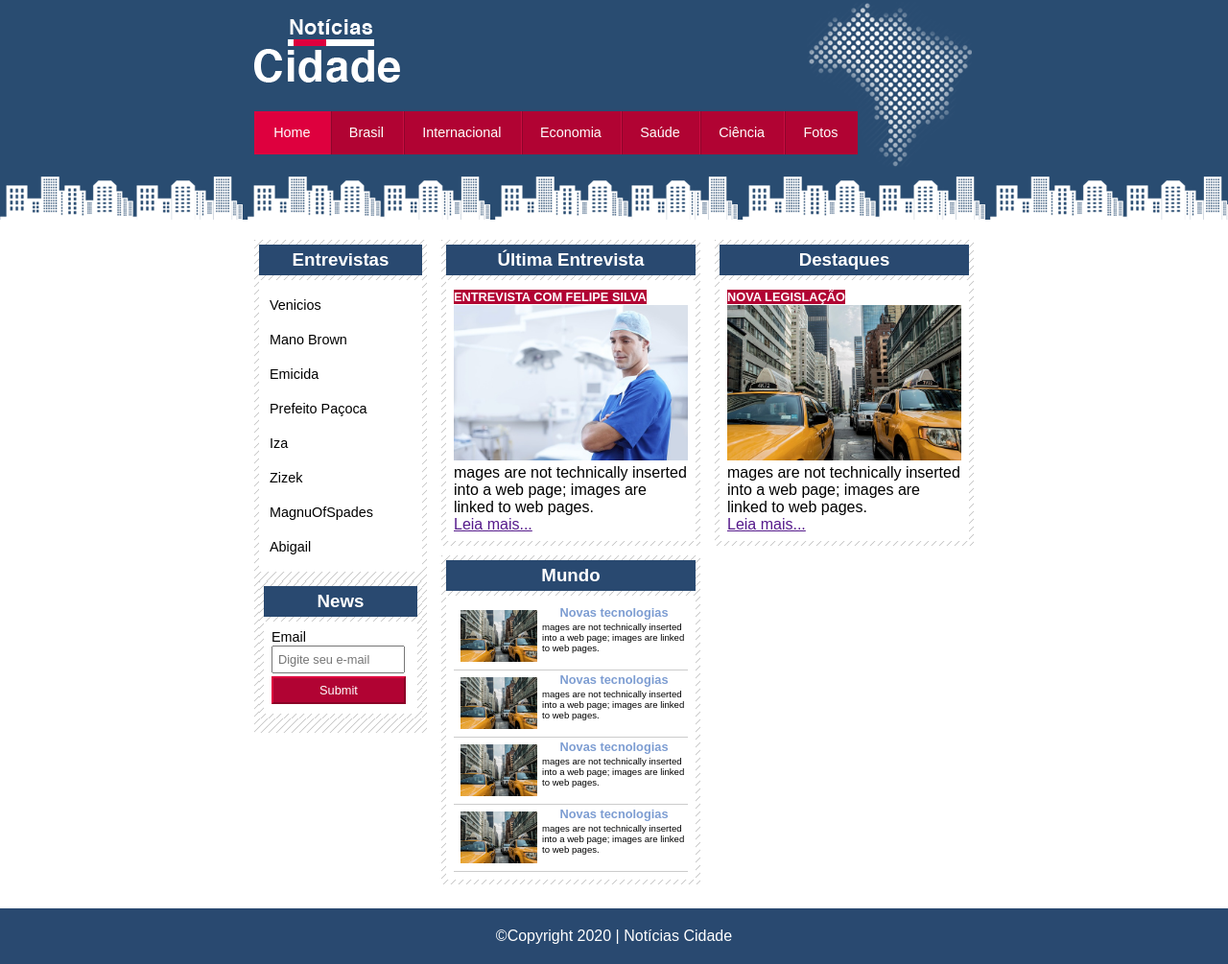
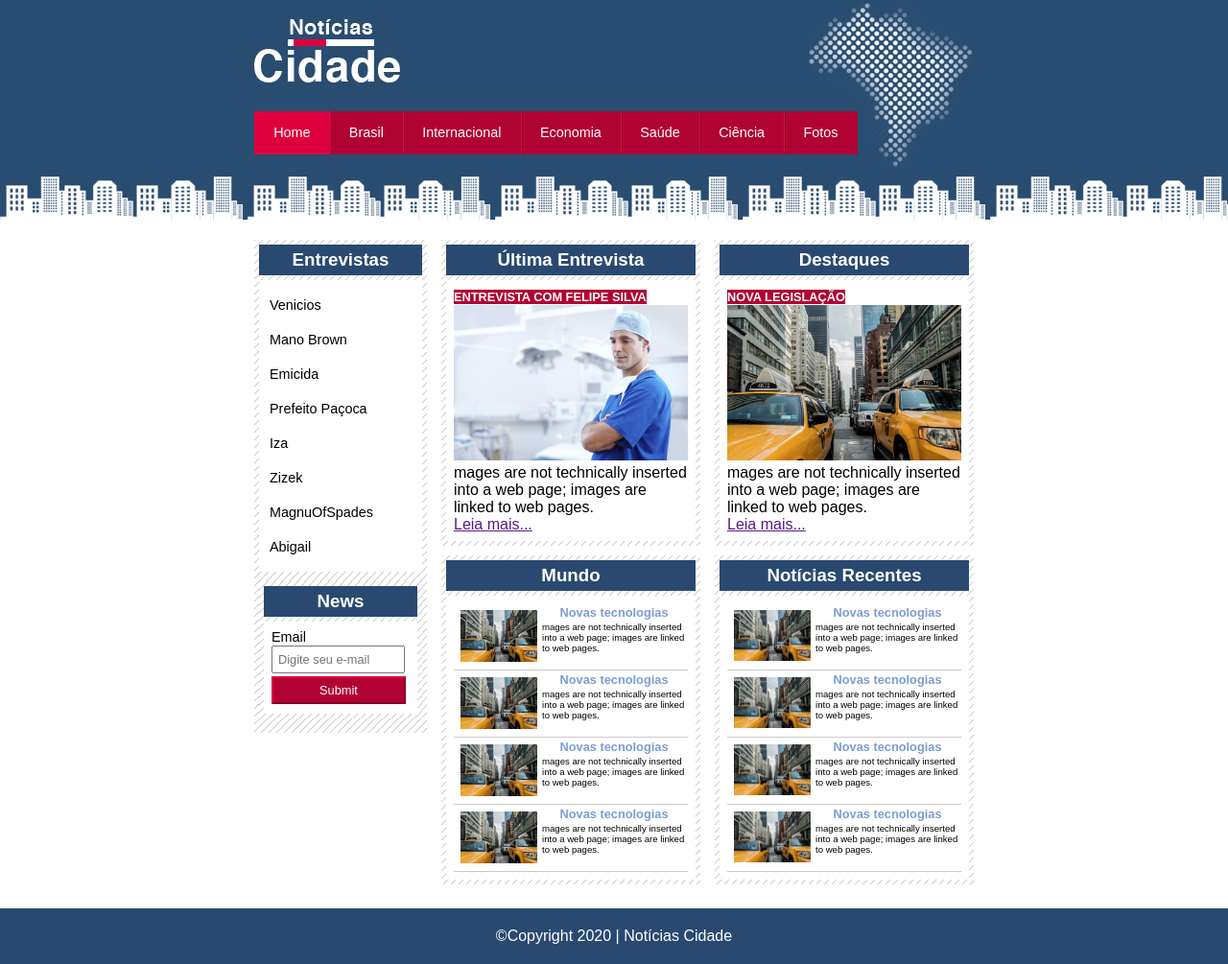
Before and after one commit to mestrecalendo/Site-de-not-cias-cidade, a plain HTML site: page Paginas html/index.html in a window 1280 px wide. Shown: the whole page at 96% size. Drawn offline with Linux system fonts and the light colour scheme.

Commit message:
Update index.html

```diff
--- a/Paginas html/index.html
+++ b/Paginas html/index.html
@@ -93,6 +93,53 @@
                     </div>
                 </div>
 
+                <div class="caixa">
+                    <h3>Notícias Recentes</h3>
+                    <div class="caixa-conteudo">
+                        <ul id="lista-noticia">
+                            <li>
+                                <a href="">
+                                    <img src="../imagens/taxi.jpg" width="80">
+                                    <h5>Novas tecnologias</h5>
+                                    <p>mages are not technically inserted into a web page; images are linked to web pages.</p>
+
+                                </a>
+                            </li>
+                        </ul>
+                        <ul id="lista-noticia">
+                            <li>
+                                <a href="">
+                                    <img src="../imagens/taxi.jpg" width="80">
+                                    <h5>Novas tecnologias</h5>
+                                    <p>mages are not technically inserted into a web page; images are linked to web pages.</p>
+
+                                </a>
+                            </li>
+                        </ul>
+                        <ul id="lista-noticia">
+                            <li>
+                                <a href="">
+                                    <img src="../imagens/taxi.jpg" width="80">
+                                    <h5>Novas tecnologias</h5>
+                                    <p>mages are not technically inserted into a web page; images are linked to web pages.</p>
+
+                                </a>
+                            </li>
+                        </ul>
+                        <ul id="lista-noticia">
+                            <li>
+                                <a href="">
+                                    <img src="../imagens/taxi.jpg" width="80">
+                                    <h5>Novas tecnologias</h5>
+                                    <p>mages are not technically inserted into a web page; images are linked to web pages.</p>
+
+                                </a>
+                            </li>
+                        </ul>
+                    </div>
+                </div>
+
+
             </div>
             <div id="lateral">
                 <div class="caixa">
```
